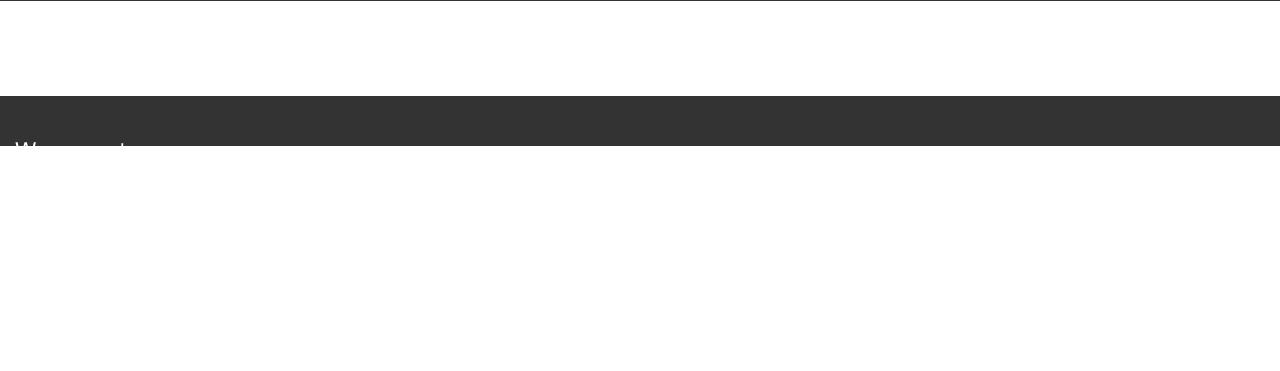
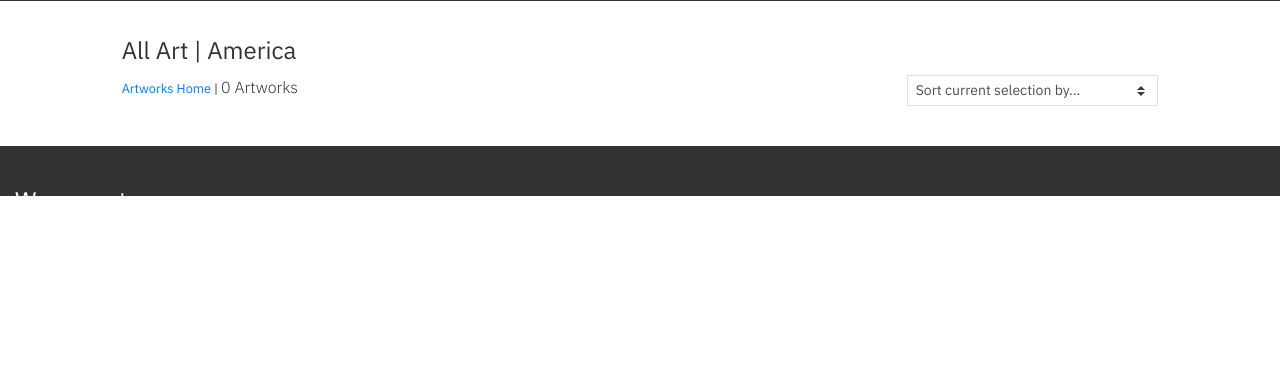
Before and after one commit to Jade-ux/wunderlust_gallery, a Django app: page /artworks/?country=America in a window 1280 px wide. Shown: the part 244-615 px from the top of the page. Run offline with Django 3.2, Linux system fonts and the light colour scheme; data comes from the database, SQL or seed files in the repository; data that the repository does not hold is empty; parts of the project's set-up code (start-up, migrations or seed data) failed here and were passed over; some libraries are stand-ins or nearby versions.

Commit message:
Added sorting select box to artworks page, added js and styled.

```diff
--- a/artworks/templates/artworks/artworks.html
+++ b/artworks/templates/artworks/artworks.html
@@ -13,13 +13,61 @@
 {% block content %}
 <div class="container-fluid">
     <div class="row">
-        <div class="col text-center mt-3">
-            <h2 class="">Artworks</h2>
+        <div id="top" class="col-12 col-md-6 text-left offset-1">
+            <h4 class="heading-inline">All Art
+                {% for c in current_categories %}
+                <h4 class="heading-inline">
+                    <span class="heading-grey"> | {{ c.friendly_name }}</span>
+                </h4>
+                {% endfor %}
+                {% for a in current_artists %}
+                <h4 class="heading-inline">
+                    <span class="heading-grey"> | {{ a.friendly_name }}</span>
+                </h4>
+                {% endfor %}
+                {% for p in current_countries %}
+                <h4 class="heading-inline">
+                    <span class="heading-grey"> | {{ p.name }}</span>
+                </h4>
+                {% endfor %}
+        </div>
+    </div>
+    <div class="row row-header">
+        <div class="col-12 col-md-5 order-md-first offset-1">
+            <p class="breadcrumbs">
+                {% if search_term or current_categories or current_artists or current_countries or current_sorting != 'None_None' %}
+                <span class="small"><a href="{% url 'artworks' %}">Artworks Home</a> | </span>
+                {% endif %}
+                {{ artworks|length }} Artworks{% if search_term %} found for
+                <strong>"{{ search_term }}"</strong>{% endif %}
+            </p>
+        </div>
+        <div class="col-12 col-md-5 my-auto order-md-last offset-md-0 offset-1 d-flex justify-content-md-end">
+            <div class="sort-select-wrapper w-50">
+                <select id="sort-selector"
+                    class="custom-select custom-select-sm rounded-0 border border-{% if current_sorting != 'None_None' %}info{% else %}black{% endif %}">
+                    <option value="reset" {% if current_sorting == 'None_None' %}selected{% endif %}>Sort current selection by...
+                    </option>
+                    <option value="price_asc" {% if current_sorting == 'price_asc' %}selected{% endif %}>Price (low
+                        to high)</option>
+                    <option value="price_desc" {% if current_sorting == 'price_desc' %}selected{% endif %}>Price
+                        (high to low)</option>
+                    <option value="category_asc" {% if current_sorting == 'category_asc' %}selected{% endif %}>Category
+                        (A-Z)</option>
+                    <option value="category_desc" {% if current_sorting == 'category_desc' %}selected{% endif %}>Category
+                        (Z-A)</option>
+                    <option value="artist_asc" {% if current_sorting == 'artist_asc' %}selected{% endif %}>Artist
+                        (A-Z)</option>
+                    <option value="artist_desc" {% if current_sorting == 'artist_desc' %}selected{% endif %}>Artist
+                        (Z-A)</option>
+                </select>
+            </div>
+        </div>
     </div>
 </div>
 <div class="row">
     <div class="col-10 offset-1">
-            <div class="row" >
+        <div class="row">
             {% for artwork in artworks %}
             <div class="col-sm-6 col-md-6 col-lg-4 col-xl-3">
                 <div class="card h-100 border-0">
@@ -32,7 +80,8 @@
                     <div class="card-body pb-0">
                         <p class="mb-0">Title: {{ artwork.friendly_name }}</p>
                         <p class="mb-0">Artist: {{ artwork.artist.friendly_name }}</p>
-                            <p class="small text-muted mb-0"><i class="fas fa-paint-brush mr-1"></i>{{ artwork.original_medium }}
+                        <p class="small text-muted mb-0"><i
+                                class="fas fa-paint-brush mr-1"></i>{{ artwork.original_medium }}
                         </p>
                         <p class="mt-1 mb-0">
                             <a class="small text-muted" href="{% url 'artworks' %}?country={{ artwork.country.name }}">
@@ -40,7 +89,8 @@
                             </a>
                         </p>
                         <p class="mt-1 mb-0">
-                                <a class="small text-muted" href="{% url 'artworks' %}?category={{ artwork.category.name }}">
+                            <a class="small text-muted"
+                                href="{% url 'artworks' %}?category={{ artwork.category.name }}">
                                 <i class="fas fa-tag mr-1"></i>{{ artwork.category.friendly_name }}
                             </a>
                         </p>
@@ -49,7 +99,7 @@
                     <div class="card-footer bg-white pt-0 border-0 text-left">
                         <div class="row">
                             <div class="col">
-                                    <button type="button" class="btn btn-purchase">Purchase</button>
+                                <button type="button" class="btn btn-purchase">Add to cart</button>
                             </div>
                         </div>
                     </div>
@@ -79,7 +129,6 @@
         </div>
     </div>
 </div>
-</div>
 <div class="btn-up border border-grey">
     <a class="link-up d-flex h-100">
         <i class="fas fa-arrow-up mx-auto my-auto"></i>
@@ -91,8 +140,39 @@
 {{ block.super }}
 <!--From Boutique Ado project-->
 <script type="text/javascript">
-        $('.link-up').click(function(e){
-            window.scrollTo(0,0)
+$('a[href*="#top"]').on('click', function (e) {
+  e.preventDefault()
+
+  $('html, body').animate(
+    {
+      scrollTop: $($(this).attr('href')).offset().top,
+    },
+    500,
+    'linear'
+  )
+})
+</script>
+<!--From Boutique Ado project-->
+<script type="text/javascript">
+    $('#sort-selector').change(function () {
+        var selector = $(this);
+        var currentUrl = new URL(window.location);
+
+        var selectedVal = selector.val();
+        if (selectedVal != "reset") {
+            var sort = selectedVal.split("_")[0];
+            var direction = selectedVal.split("_")[1];
+
+            currentUrl.searchParams.set("sort", sort);
+            currentUrl.searchParams.set("direction", direction);
+
+            window.location.replace(currentUrl);
+        } else {
+            currentUrl.searchParams.delete("sort");
+            currentUrl.searchParams.delete("direction");
+
+            window.location.replace(currentUrl);
+        }
     })
 </script>
 {% endblock %}
--- a/artworks/views.py
+++ b/artworks/views.py
@@ -24,6 +24,7 @@
             if sortkey == 'name':
                 sortkey = 'lower_name'
                 artworks = artworks.annotate(lower_name=Lower('name'))
+                artists = artists.annotate(lower_name=Lower('name'))
 
             if 'direction' in request.GET:
                 direction = request.GET['direction']
@@ -63,6 +64,9 @@
         'artworks': artworks,
         'search_term': query,
         'current_sorting': current_sorting,
+        'current_categories': categories,
+        'current_artists': artists,
+        'current_countries': countries,
     }
 
     return render(request, 'artworks/artworks.html', context)
--- a/static/css/base.css
+++ b/static/css/base.css
@@ -16,12 +16,16 @@
 body {
     overflow-x: hidden;
     width: 100%;
-    height: 100vh;
     display: flex;
     flex-direction: column;
 }
 
+html {
+    height: 100%; overflow-y:auto;
+}
+
 body {
+    height: 100%;
     font-family: 'IBM Plex Sans', sans-serif;
     font-weight: 300;
     font-size: 1rem;
@@ -142,6 +146,30 @@
     color: white;
 }
 
+.heading-inline {
+    display: inline;
+}
+
+.heading-grey {
+    color: #333333;
+}
+
+.row-header {
+    margin-bottom: 20px;
+}
+
+/*-------------------------------------------------Artworks sorting*/
+
+/* a.category-badge > span.badge:hover {
+    background: #dc3545 !important;
+    color: #fff !important;
+} */
+
+#sort-selector {
+    margin-top: 10px;
+    margin-bottom: 20px;
+}
+
 /*-------------------------------------------------Home page banner*/
 
 .container-banner {
@@ -191,7 +219,7 @@
     background-color: #333333;
     width: 100%;
     color: white;
-    padding: 10px;
+    padding: 10px 0;
 }
 
 /*-------------------------------------------------Media queries*/
@@ -210,18 +238,27 @@
     .header-container {
         padding-top: 280px;
     }
+
 }
 
-/*From Boutique Ado project*/
 /* pad the top a bit when navbar is collapsed on mobile */
 @media (max-width: 991px) {
     .header-container {
-        padding-top: 116px;
+        padding-top: 250px;
     }
 
-    body {
-        height: calc(100vh - 116px);
-    }
+.featured-collection-banner {
+    top: 150px;
+}
+
+    /* body {
+        height: calc(100vh - 250px);
+    }  */
+}
+
+/*-------------------------------------------------Bread crumbs*/
+.breadcrumbs {
+    margin-top: 10px;
 }
 
 /*-------------------------------------------------Artwork cards*/
```
Lines whose indentation alone changed are shown as unchanged.
